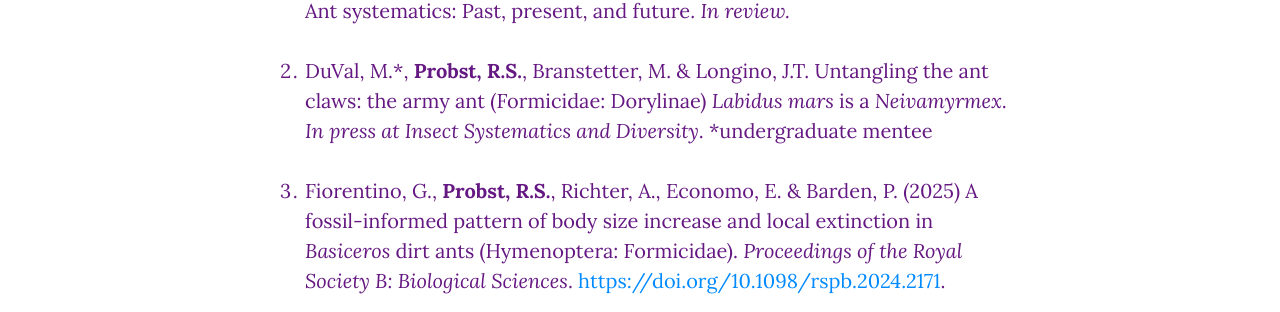
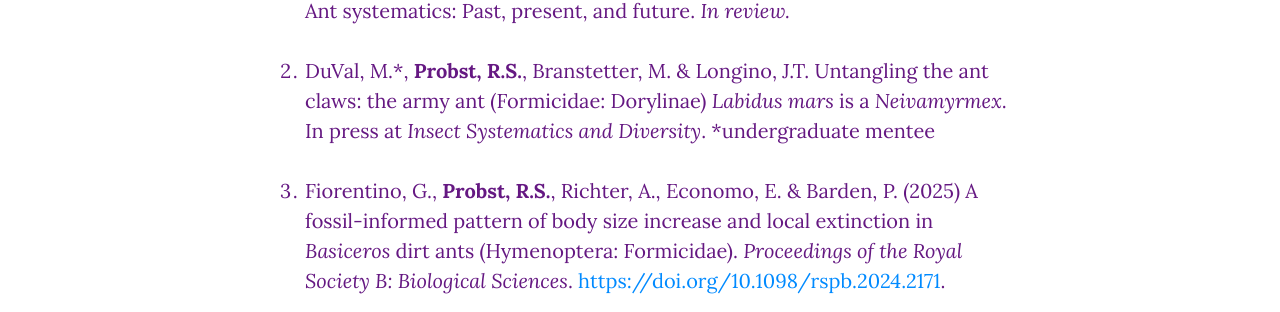
Before and after one commit to probstrodolfo/probstrodolfo.github.io, a Jekyll site: the page built from publications.md, in a window 1280 px wide and 900 px high. Shown: the part 224-536 px from the top of the window. Built offline with Jekyll 4.4.1, drawn with Linux system fonts in a browser that asks for light colours; nearby versions of some CDN libraries.

```diff
--- a/publications.md
+++ b/publications.md
@@ -6,7 +6,7 @@ title: ""
 
 1. Oberski, J., Griebenow, Z., Camacho, G.P., Boudinot, B.... **Probst, R.S.**, et al. Ant systematics: Past, present, and future. _In review._
 
-2. DuVal, M.*, **Probst, R.S.**, Branstetter, M. & Longino, J.T. Untangling the ant claws: the army ant (Formicidae: Dorylinae) _Labidus mars_ is a _Neivamyrmex_. _In press at Insect Systematics and Diversity_. *undergraduate mentee
+2. DuVal, M.*, **Probst, R.S.**, Branstetter, M. & Longino, J.T. Untangling the ant claws: the army ant (Formicidae: Dorylinae) _Labidus mars_ is a _Neivamyrmex_. In press at _Insect Systematics and Diversity_. *undergraduate mentee
 
 3. Fiorentino, G., **Probst, R.S.**, Richter, A., Economo, E. & Barden, P. (2025) A fossil-informed pattern of body size increase and local extinction in _Basiceros_ dirt ants (Hymenoptera: Formicidae). _Proceedings of the Royal Society B: Biological Sciences_. [https://doi.org/10.1098/rspb.2024.2171](https://doi.org/10.1098/rspb.2024.2171).
 
```
